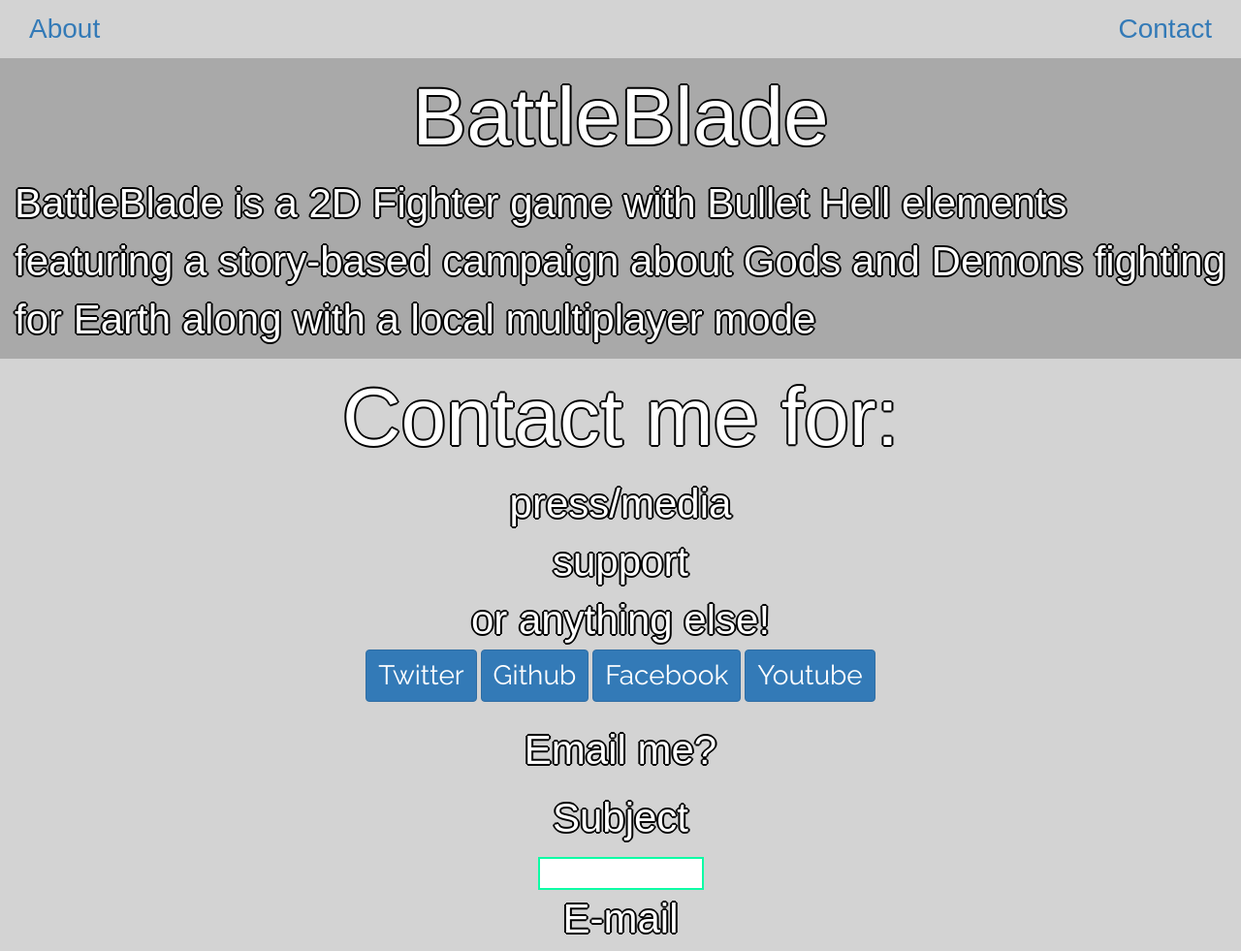
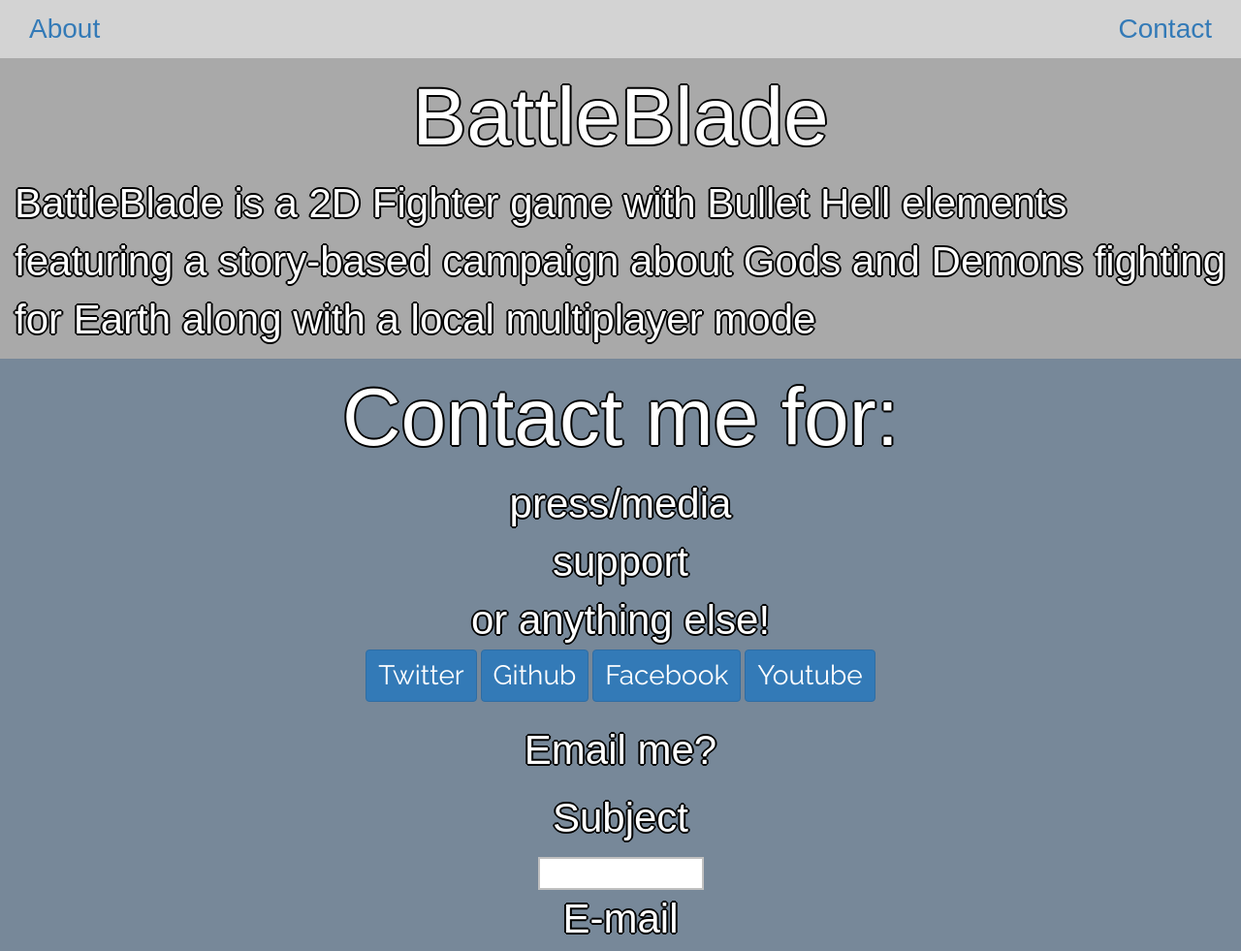
Before and after one commit to Roxra/BattleBlade, a plain HTML site: page index.html in a window 1280 px wide. Shown: the top 981 px of the page at 97% size. Drawn offline with nearby package versions, Linux system fonts and the light colour scheme; a web font is replaced by a local one.

Commit message:
Update style.css

```diff
--- a/css/style.css
+++ b/css/style.css
@@ -16,7 +16,7 @@ body{
 }
 
 .pageContact{
-  background-color:##778899;
+  background-color:#778899;
   background-size:cover;
   background-position : fixed;
 }
@@ -41,7 +41,7 @@ body{
 }
 
 .textbox {
-  border: 2px solid #0DFCA5;
+  border: 2px solid #C0C0C0;
   padding: 5px;
   font-family: 'Raleway', sans-serif;
   background-position: bottom right;
```
